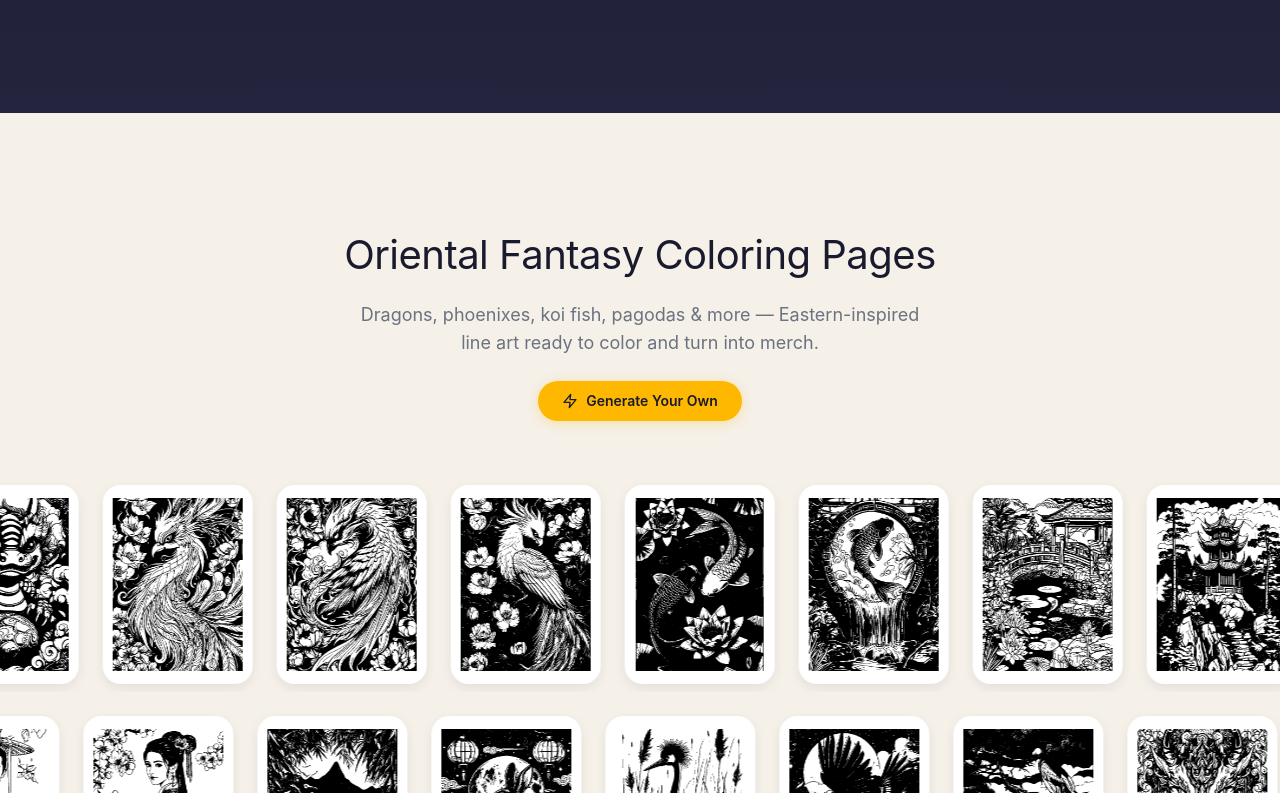
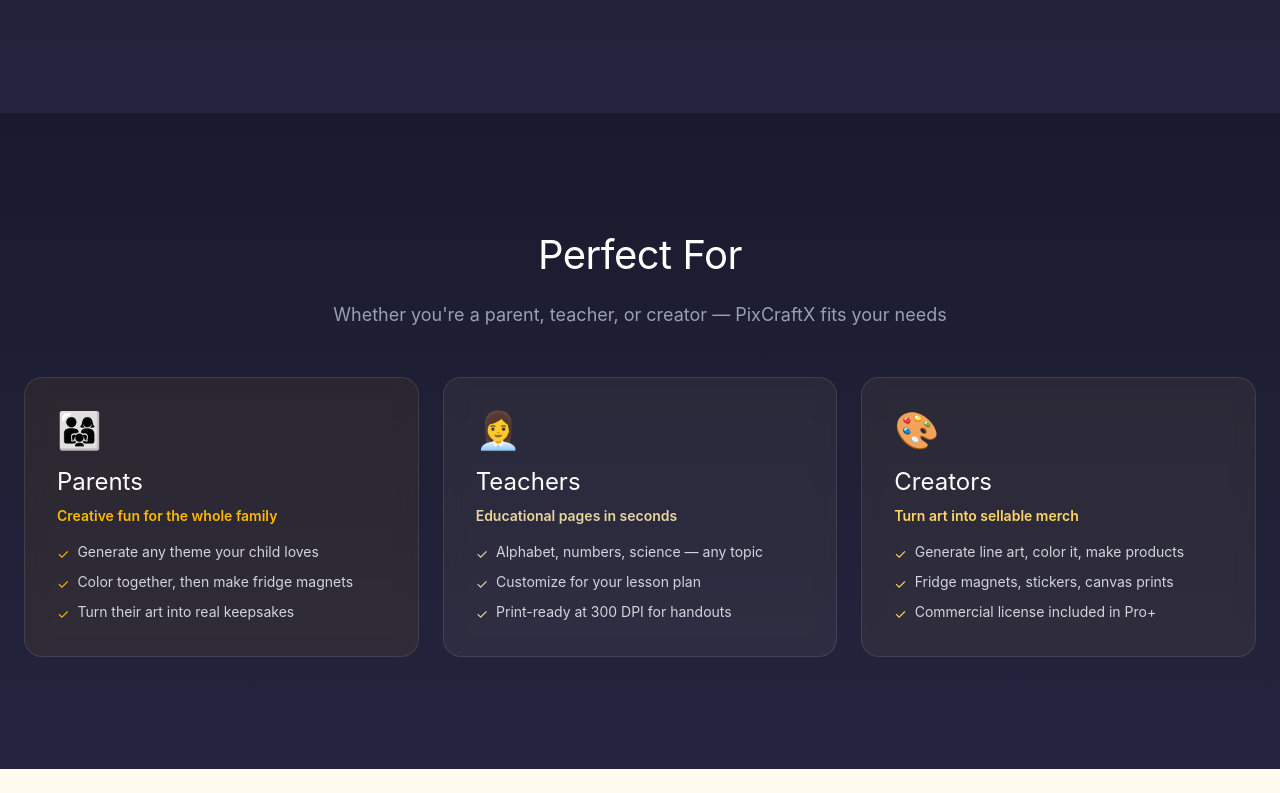
Before and after one commit to rinbs1120/pixcraftx, a Next.js app: page / in a window 1280 px wide. Shown: the part 1167-1960 px from the top of the page. Built offline with nearby package versions, Linux system fonts and the light colour scheme; no server answers; a web font is replaced by a local one.

Commit message:
Remove Oriental Fantasy gallery from homepage - category abandoned

```diff
--- a/src/app/page.tsx
+++ b/src/app/page.tsx
@@ -2,7 +2,6 @@ import { Navbar } from '@/components/navbar';
 import { Footer } from '@/components/footer';
 import { InviteBanner } from '@/components/invite-banner';
 import { Hero } from '@/components/sections/hero';
-import { ColoringGallery } from '@/components/sections/coloring-gallery';
 import { PerfectFor } from '@/components/sections/perfect-for';
 import { WhyPixCraftX } from '@/components/sections/why-pixcraftx';
 import { Pricing } from '@/components/sections/pricing';
@@ -19,7 +18,6 @@ export default function HomePage() {
         <div id="how-it-works">
           <HowItWorks />
         </div>
-        <ColoringGallery />
         <PerfectFor />
         <WhyPixCraftX />
         <Pricing />
```
